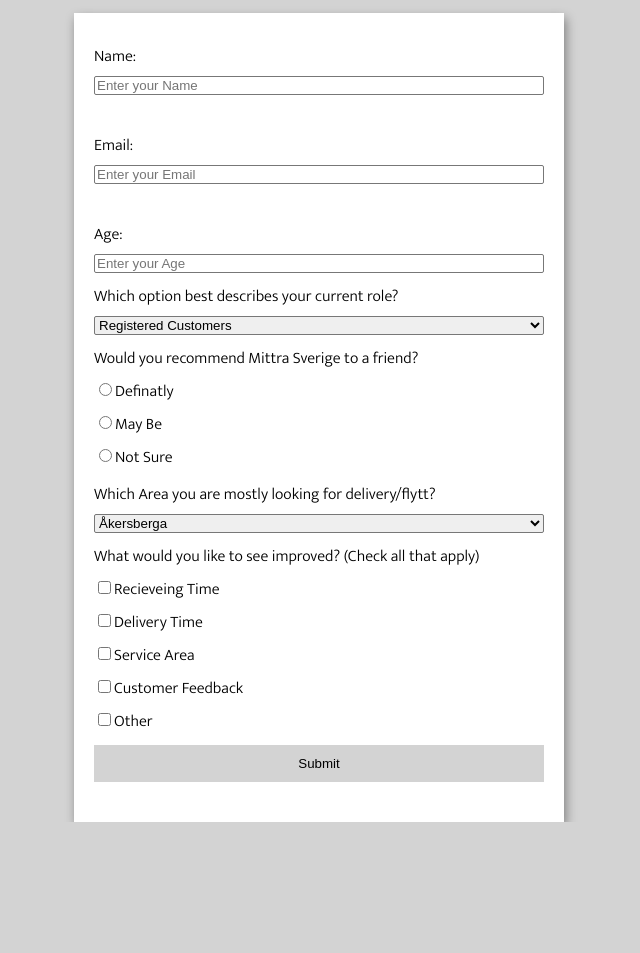
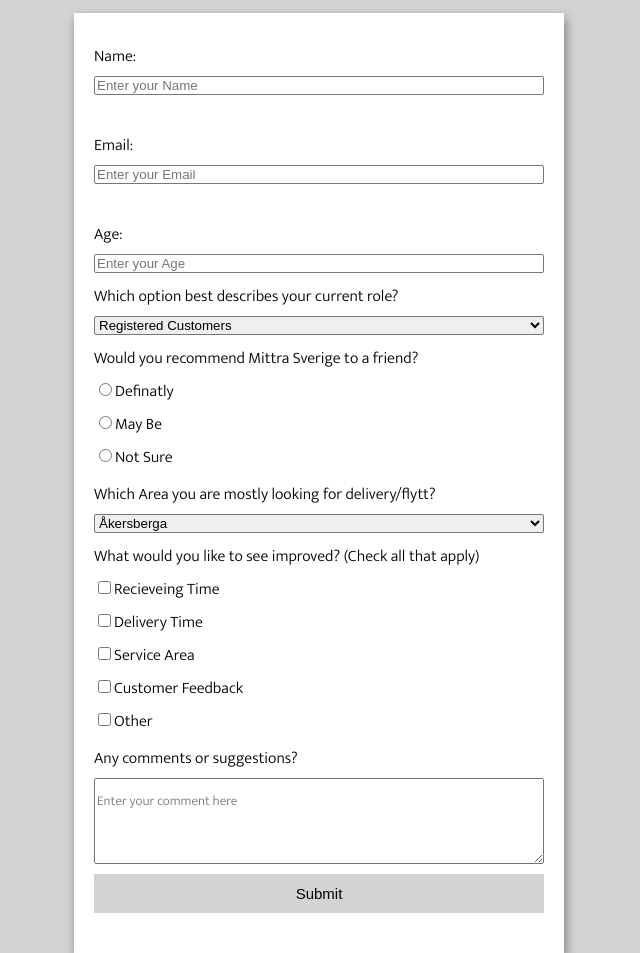
Before and after one commit to sadia21/surveyform, a plain HTML site: page index.html in a window 1280 px wide. Shown: the part 104-1057 px from the top of the page, without its empty margins (321-961 px from the left). Before the commit the page ends 926 px from the top, so only its background shows below. Drawn offline with Linux system fonts and the light colour scheme.

Commit message:
Added field validations added commentbox Updated styling

```diff
--- a/index.html
+++ b/index.html
@@ -12,15 +12,15 @@
 
         <div class="form-control">
             <label for="name" id="name-label">Name: </label>
-            <input type="text" id="name" placeholder="Enter your Name" required />
+            <input type="text" id="name" placeholder="Enter your Name" required url />
         </div><br>
         <div class="form-control">
             <label for="email" id="email-label">Email: </label>
-            <input type="url" id="email" placeholder="Enter your Email" required />
+            <input type="email" id="email" placeholder="Enter your Email" required />
         </div><br>
         <div class="form-control">
             <label for="number" id="number-label">Age: </label>
-            <input type="number" id="number" placeholder="Enter your Age">
+            <input type="number" id="number" placeholder="Enter your Age" required min="0" max="100">
         </div>
         <div class="form-control">
             <label for="role" id="label-role">Which option best describes your current role?</label>
@@ -59,10 +59,14 @@
             <label for="service" name="Others"></label><input type="checkbox" value="others" />Other
         </div>
         <div class="form-control">
-            <button name="Submit" id="Submit">Submit</button>
+            <label for="comment">Any comments or suggestions?</label>
+            <textarea name="comment" id="comment" placeholder="Enter your comment here"></textarea>
+        </div>
+        <div class="form-control">
+            <button name="submit" id="submit">Submit</button>
             <type></type>
+
         </div>
-
     </form>
 </body>
 
--- a/style.css
+++ b/style.css
@@ -34,7 +34,13 @@ form{
   display: inline-block;
   width: auto;
 }
+.form-control textarea{
+  width: 100%;
+  line-height: 40px;
+  font-family: inherit;
+}
 .form-control button{
+  font-size: 15px;
   background: lightgrey;
  display: block;
   width: 100%;
```
